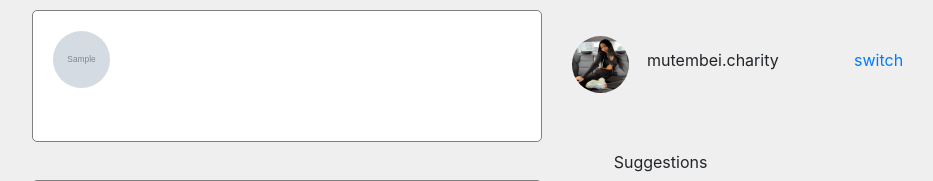
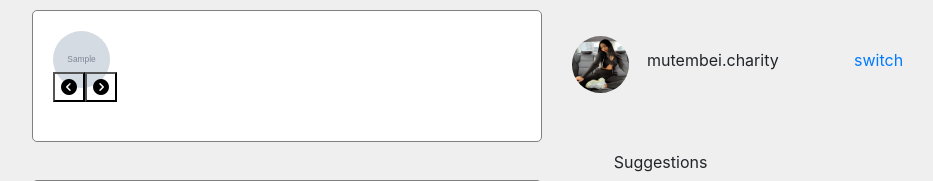
Before and after one commit to Charity-Mutembei/insta, a Django app: page /welcome in a window 1280 px wide. Shown: the part 92-273 px from the top of the page, without its empty margins (83-1016 px from the left). Run offline with Django 4.2, Linux system fonts and the light colour scheme; tables that the repository leaves empty hold one stand-in row (values such as "Sample post"); grey boxes marked "Sample" are stand-in pictures; parts of the project's set-up code (start-up, migrations or seed data) failed here and were passed over; some libraries are stand-ins or nearby versions.

Commit message:
Doc: slider buttons added

```diff
--- a/instagram/templates/landing.html
+++ b/instagram/templates/landing.html
@@ -15,10 +15,18 @@
                           {% for post in posts %}
 
                             <div class="col" id="slider-item" style=" overflow: hidden;">
-                                <img src="{{post.post_image.url}}"  id="slider-image" alt="charity"  style="width: 1.5cm; height: 1.5cm; border-radius: 6cm; background-position: center; ">
+                                <img src="{{post.post_image.url}}"  id="slider-image" alt="charity"  style="width: 1.5cm; height: 1.5cm; border-radius: 6cm; ">
                             </div>
 
                             {% endfor %}
+                        </div>
+                        <div class="slide-control" style="transform: translateY(-50%); display: flex; color: white;" >
+                          <button id="prev-btn" style="cursor: pointer; background: transparent; outline: none;" >
+                            <i class="fa-solid fa-circle-chevron-left"></i>
+                          </button>
+                          <button id="next-btn" style="cursor: pointer; background: transparent; outline: none; " >
+                            <i class="fa-solid fa-circle-chevron-right"></i>
+                          </button>
                         </div>
                     </div>
 
@@ -111,6 +119,7 @@
   let slider = document.querySelector('#slider');
 
 
+
   let disableScroll = false;
   let items = [...document.querySelectorAll('#slider-item')];
   let images = [...document.querySelectorAll('#slider-image')];
```
